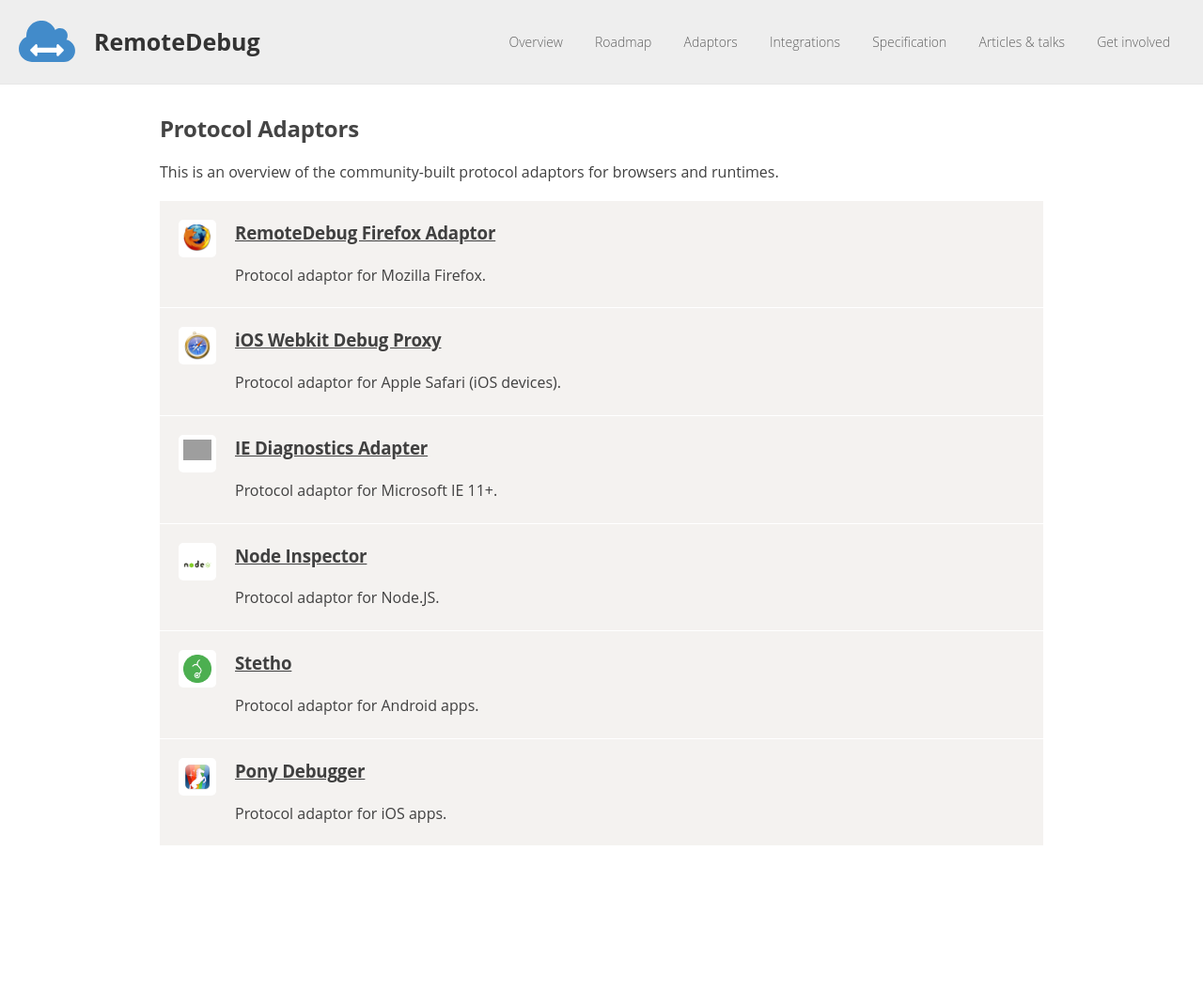
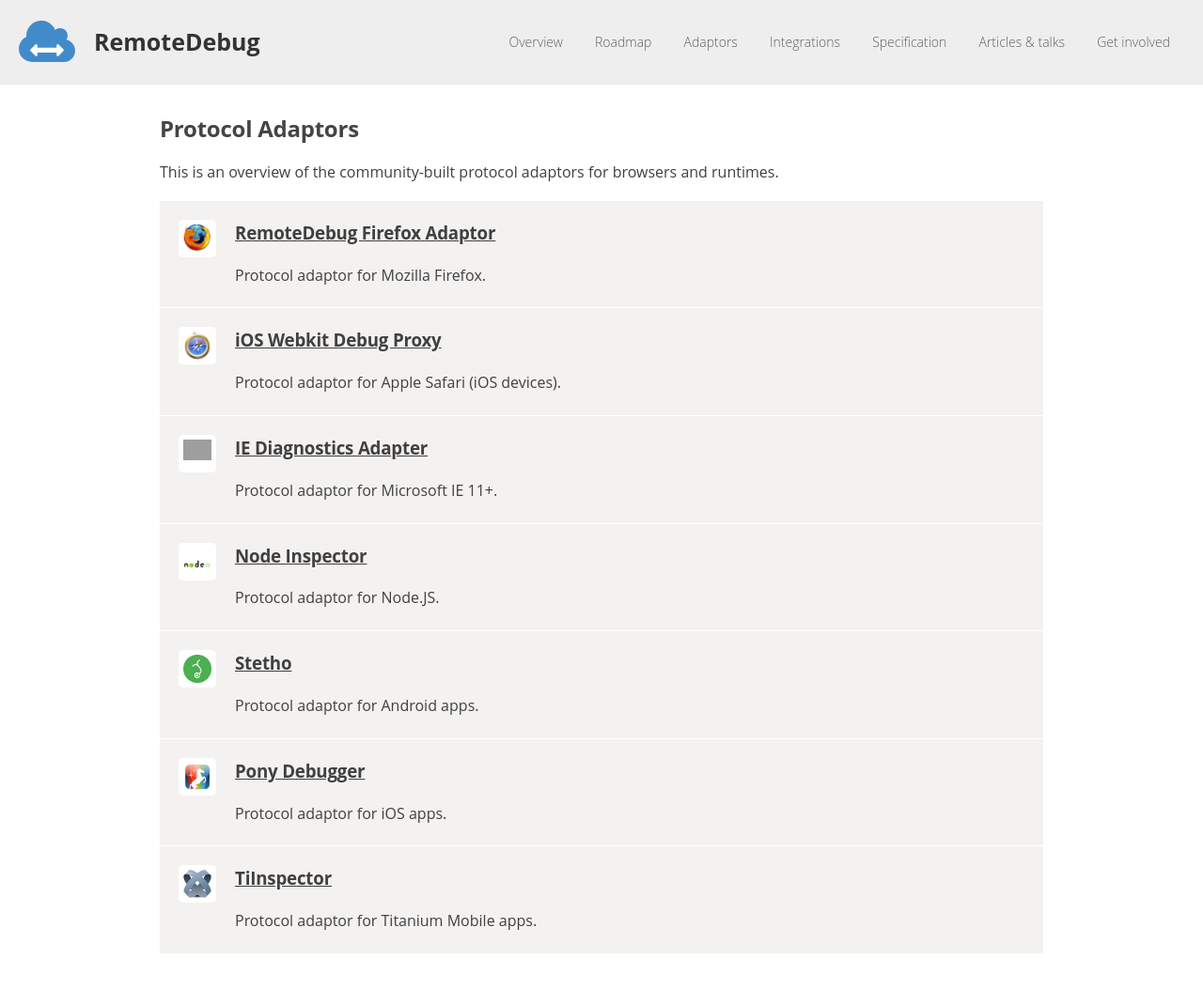
Before and after one commit to RemoteDebug/remotedebug.org, a Jekyll site: the page built from adaptors/index.html, in a window 1280 px wide and 1166 px high. Shown: the top 1054 px of the window at 94% size. Built offline with Jekyll 4.4.1, drawn with Linux system fonts in a browser that asks for light colours; comment, search, counter and statistics services are not loaded; grey boxes are pictures that could not be loaded.

Commit message:
Added Titanium mobile adaptor

```diff
--- a/adaptors/index.html
+++ b/adaptors/index.html
@@ -67,6 +67,19 @@
         <p>Protocol adaptor for iOS apps.</p>
       </div>
     </li>
+
+    <li class="titanium media">
+      <div class="img">
+        <img src="/images/titanium_mobile.png" />
+      </div>
+      <div class="bd">
+        <h3><a href="https://github.com/omorandi/TiInspector">TiInspector</a></h3>
+        <p>Protocol adaptor for Titanium Mobile apps.</p>
+      </div>
+    </li>
+
+
+
   </ul>
 
 </section>
```
Also changed, not shown: images/titanium_mobile.png (added).
